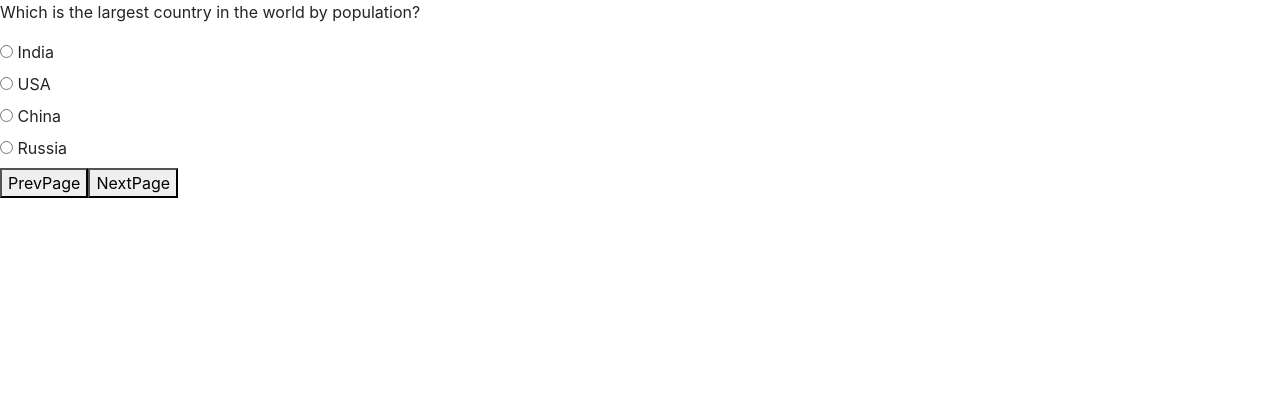
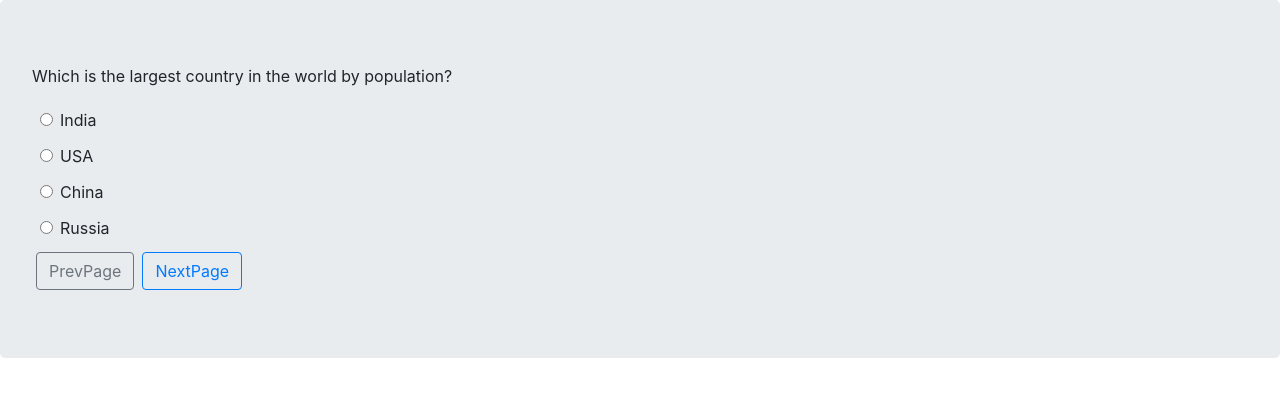
Before and after one commit to tomb7890/angular11-quiz, an Angular app: page / in a window 1280 px wide. Both pictures are taken after a click on the button "Start the Quiz". Shown: the top 396 px of the page. Built offline with nearby package versions, Linux system fonts and the light colour scheme.

Commit message:
Add some basic boostrap styling

```diff
--- a/src/app/app.component.html
+++ b/src/app/app.component.html
@@ -1,26 +1,30 @@
-<div class="quiz-container">
+<div class="jumbotron quiz-container">
 
   <div *ngIf="isWelcomePage()">
     <h1>Welcome to the Angular Quiz App</h1>
-    <button       (click)='this.model.nextPage()'  class="start-button">Start the Quiz</button>
+    <button       (click)='this.model.nextPage()'  class="start-button btn btn-outline-primary">Start the Quiz</button>
   </div>
 
   <div *ngIf="isQuestionPage() ">
     <p>{{getCurrentItem().question}}</p>
     <div *ngFor="let ch of getChoices()">
-      <label for=" label{{ch}}">
-        <input type="radio" name="optradio" value="{{ch}}" [(ngModel)]="getCurrentItem().answer" >  {{ch}}
+      <div class="form-check m-1">
+      <label class="form-check-label radio m-1" for=" label{{ch}}">
+        <input type="radio" class="form-check-input" name="optradio" value="{{ch}}" [(ngModel)]="getCurrentItem().answer" >  {{ch}}
       </label>
+      </div>
+
     </div>
-    <button (click)='prevPage()'>PrevPage</button>
-    <button (click)='nextPage()'>NextPage</button>
+
+    <button class="btn btn-outline-secondary m-1"  (click)='prevPage()'>PrevPage</button>
+    <button class="btn btn-outline-primary m-1"  (click)='nextPage()'>NextPage</button>
   </div>
 
   <div *ngIf="isResultsPage()">
     <h4>Congratulations! You completed the test with {{ getScore() }} points.</h4>
 
     <p>Would you like to play again?</p>
-    <button  (click)='playAgain()'>Play Again</button>
+    <button class="btn btn-outline-primary m-1"  (click)='playAgain()'>Play Again</button>
   </div>
 
 </div>
```
